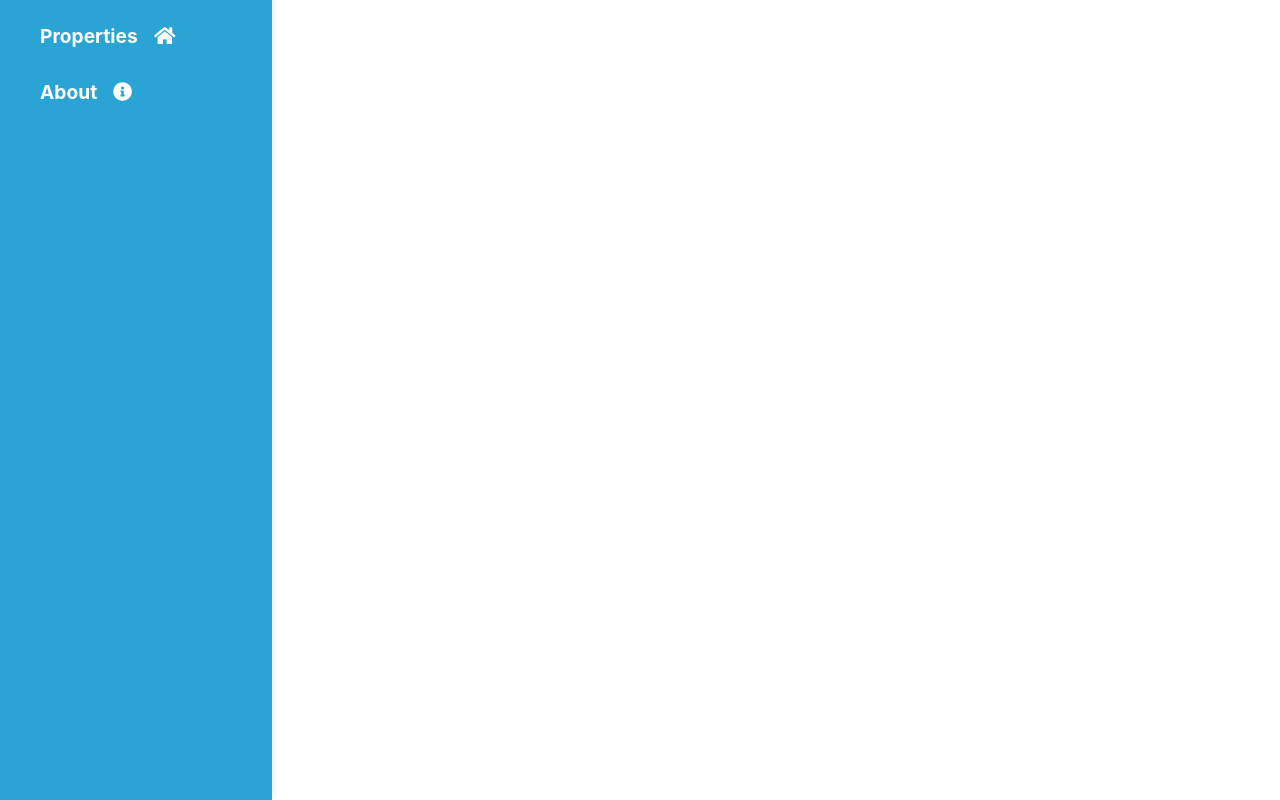
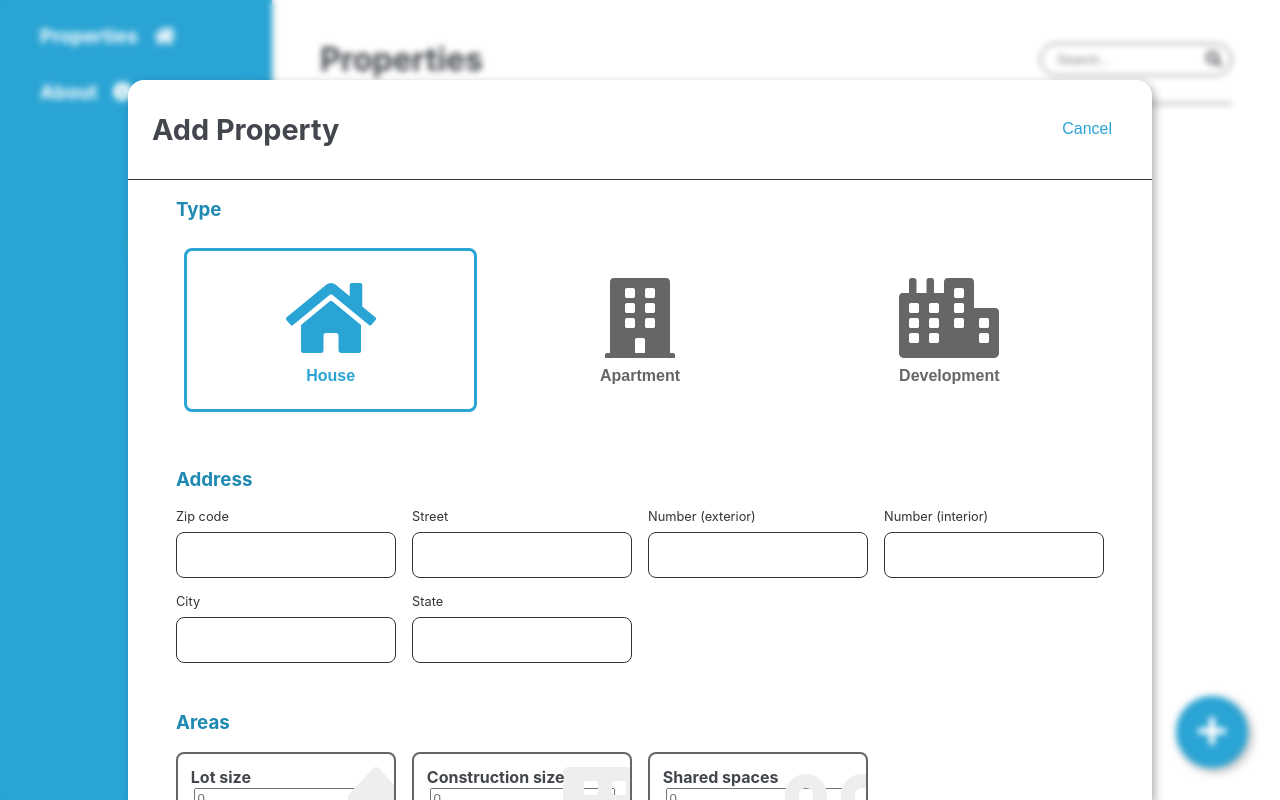
Before and after one commit to denkiapple/PropertyCreator, a React (Create React App) app: page /add in a window 1280 px wide. Built offline with nearby package versions, Linux system fonts and the light colour scheme.

Commit message:
Update: AddProperty: integrated open and close form module

```diff
--- a/src/App.js
+++ b/src/App.js
@@ -1,5 +1,5 @@
 import React from "react";
-import { ModalBlur , Navigation} from "./Components";
+import { Navigation} from "./Components";
 import {
   AddPropertyContainer,
   PropertiesContainer,
@@ -12,17 +12,21 @@ import {
 
 import './App.css';
 
+// TODO:
+// - confirm on close ModalBlur
+// - click card to open detail view
+// - implement searchbar on Navbar
+// -
+
 function App() {
   return (
     <div className="App">
       <Router>
-        <Route path="/properties" render={() => (
+        <Route path="/" render={() => (
           <PropertiesContainer />
         )} />
-        <Route path="/properties/add" render={() => (
-          <ModalBlur>
-            <AddPropertyContainer />
-          </ModalBlur>
+        <Route path="/add" render={() => (
+          <AddPropertyContainer />
         )} />
         <Navigation />
       </Router>
--- a/src/Components/Header/Header.jsx
+++ b/src/Components/Header/Header.jsx
@@ -14,7 +14,11 @@ const Header = ({ title, onSearch }) => {
       </h1>
       {onSearch && (
         <div className={styles.inputContainer}>
-          <input className={styles.input} type="text" />
+          <input
+            className={styles.input}
+            type="text"
+            placeholder="Search..."
+          />
           <FontAwesomeIcon icon={faSearch} className={styles.searchIcon} />
         </div>
       )}
--- a/src/Containers/AddPropertyContainer.jsx
+++ b/src/Containers/AddPropertyContainer.jsx
@@ -1,20 +1,31 @@
 import React from "react";
-import { Header } from "../Components";
+import { withRouter } from "react-router";
+import { shape } from "prop-types";
+
+import { ModalBlur } from "../Components";
 import PropertyForm from "./PropertyForm/PropertyForm";
 
-const AddPropertyContainer = () => {
+const AddPropertyContainer = ({ history }) => {
+  const handleClose = () => {
+    history.replace("/");
+  };
+
   return (
-    <>
-      <Header title="Add Property" />
+    <ModalBlur
+      title="Add Property"
+      closeLabel="Cancel"
+      onClose={handleClose}
+    >
       <PropertyForm />
-    </>
+    </ModalBlur>
   );
 };
 
 AddPropertyContainer.propTypes = {
+  history: shape({}).isRequired,
 };
 
 AddPropertyContainer.defaultProps = {
 };
 
-export default AddPropertyContainer;
+export default withRouter(AddPropertyContainer);
--- a/src/Containers/PropertiesContainer.jsx
+++ b/src/Containers/PropertiesContainer.jsx
@@ -1,4 +1,7 @@
 import React from "react";
+import { withRouter } from "react-router";
+import { shape } from "prop-types"
+
 import {
   Header,
   Fab,
@@ -12,7 +15,7 @@ import { faPlus } from '@fortawesome/free-solid-svg-icons'
 
 import { properties } from "../constants";
 
-const PropertiesContainer = () => {
+const PropertiesContainer = ({ history }) => {
   const handleSearch = () => {};
 
   const list = properties.map(property => (
@@ -23,6 +26,7 @@ const PropertiesContainer = () => {
   ));
 
   const addIcon = <FontAwesomeIcon icon={faPlus} />;
+  const handleAdd = () => history.push("/add");
 
   return (
     <main>
@@ -34,9 +38,13 @@ const PropertiesContainer = () => {
       ) : (
         <EmptyList message="You have no properties, ¡try adding some!" />
       )}
-      <Fab icon={addIcon} />
+      <Fab icon={addIcon} onClick={handleAdd} />
     </main>
     );
 };
 
-export default PropertiesContainer;
+PropertiesContainer.propTypes = {
+  history: shape({}).isRequired,
+};
+
+export default withRouter(PropertiesContainer);
```
